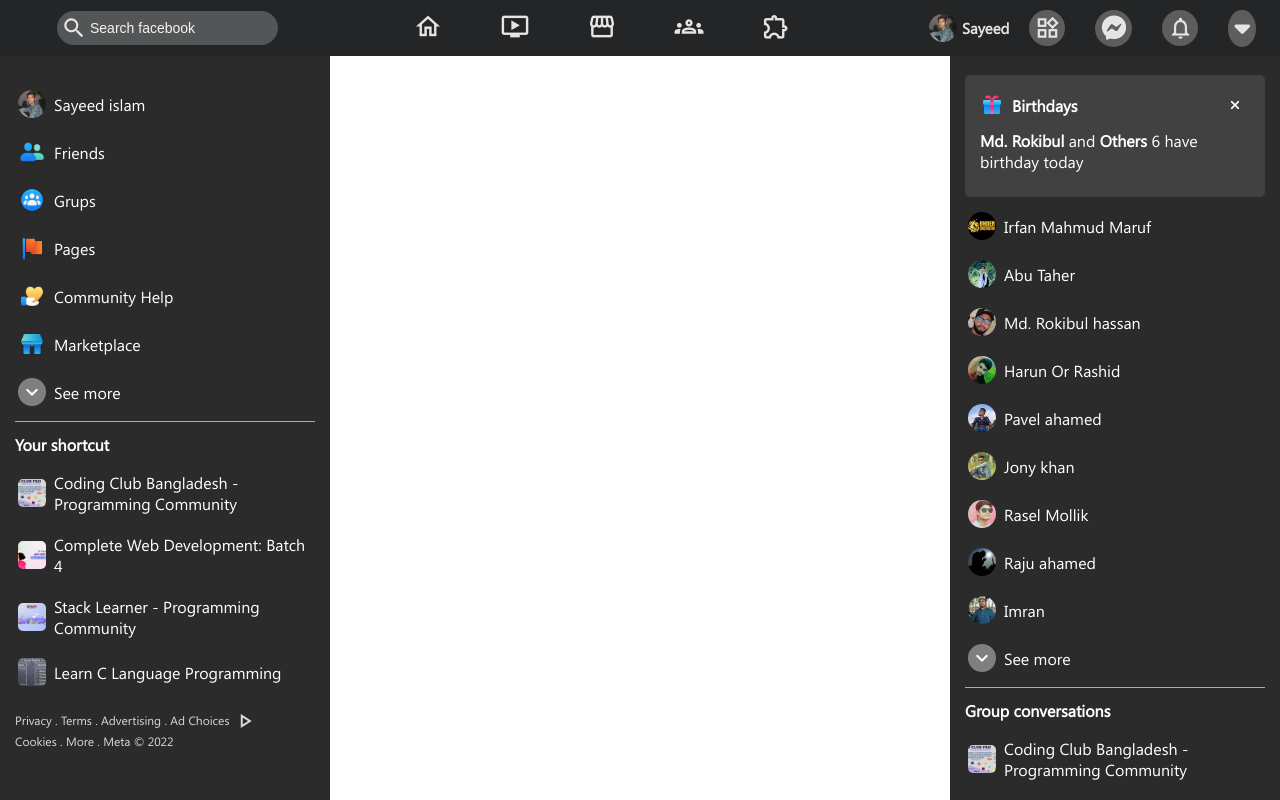
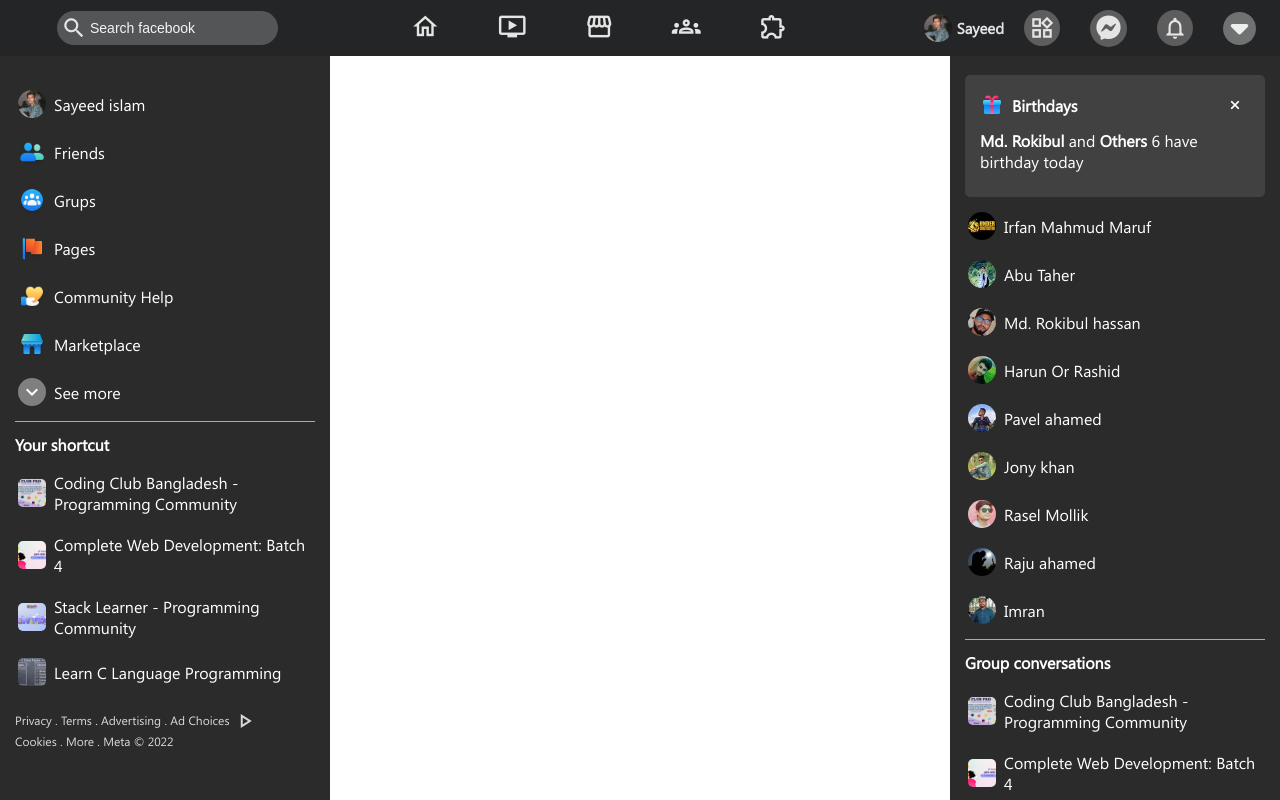
Before and after one commit to Sayeedislam/facebookclone, a plain HTML site: page index.html in a window 1280 px wide. Drawn offline with Linux system fonts and the light colour scheme.

Commit message:
third commit

```diff
--- a/index.html
+++ b/index.html
@@ -64,7 +64,7 @@
                 <li><a href=""><span class="material-icons-outlined">
                     notifications
                     </span></a></li>
-                <li><a href=""><i class="fas fa-caret-down"></i></a></li>
+                <li><button class="heder_right_icon"><i class="fas fa-caret-down"></i></button></li>
             </ul>
         </div>
     </header>
@@ -150,9 +150,7 @@
                 <li><img src="./images/imran.jpg" alt="">
                  Imran
                  </li>
-                <li><div class="see_icon">
-                   <span class="material-icons-outlined"> expand_more </span>
-                </div>See more</li>
+
 
             </ul>
             <div class="separate_div"></div>
--- a/style.css
+++ b/style.css
@@ -154,6 +154,19 @@ nav ul li a span {
 
 .profile_area ul li a {
     color: #e5e5e5;
+}
+.heder_right_icon{
+    background: #b1b1b18a;
+    border: none;
+    outline: none;
+    width: 33px;
+    height: 33px;
+    border-radius: 50%;
+    font-size: 28px;
+    display: flex;
+    justify-content: center;
+    align-items: center;
+    color: #ffffffe0;
 }
 
 .profile_area ul li a i {
```
